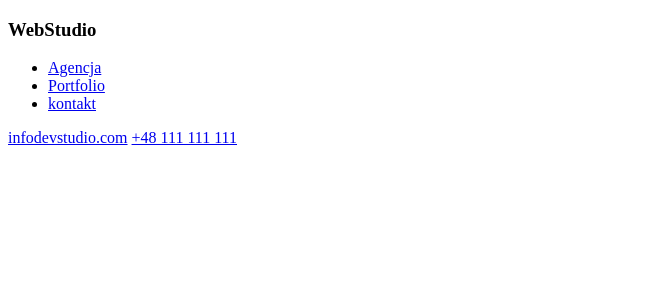
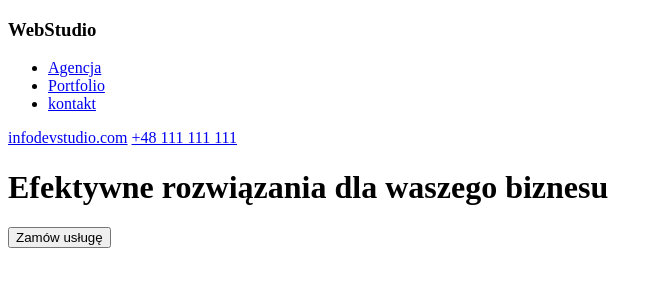
Before and after one commit to SzymonSleboda/goit-markup-hw-01, a plain HTML site: page index.html in a window 1280 px wide. Shown: the whole page, without its empty margins (0-661 px from the left). Drawn offline with Linux system fonts and the light colour scheme.

Commit message:
dodałem przycisk

```diff
--- a/index.html
+++ b/index.html
@@ -17,6 +17,9 @@
       </nav>
       <a href="mailto:infodevstudio.com">infodevstudio.com</a>
       <a href="tel:+48 111 111 111">+48 111 111 111</a>
+      <h1>Efektywne rozwiązania dla waszego biznesu</h1>
+      <button type="button">Zamów usługę</button>
     </header>
+    <main></main>
   </body>
 </html>
```
